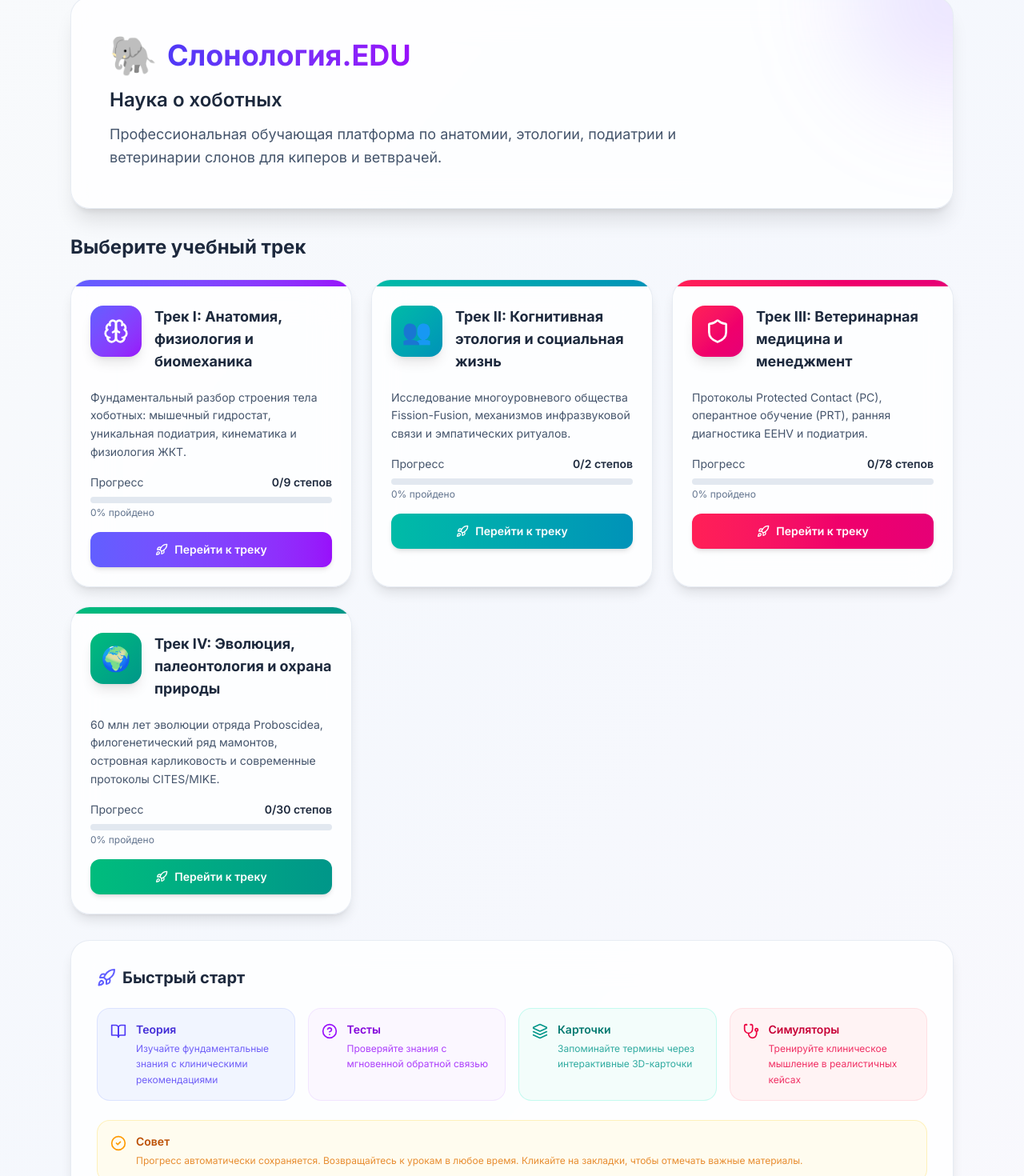
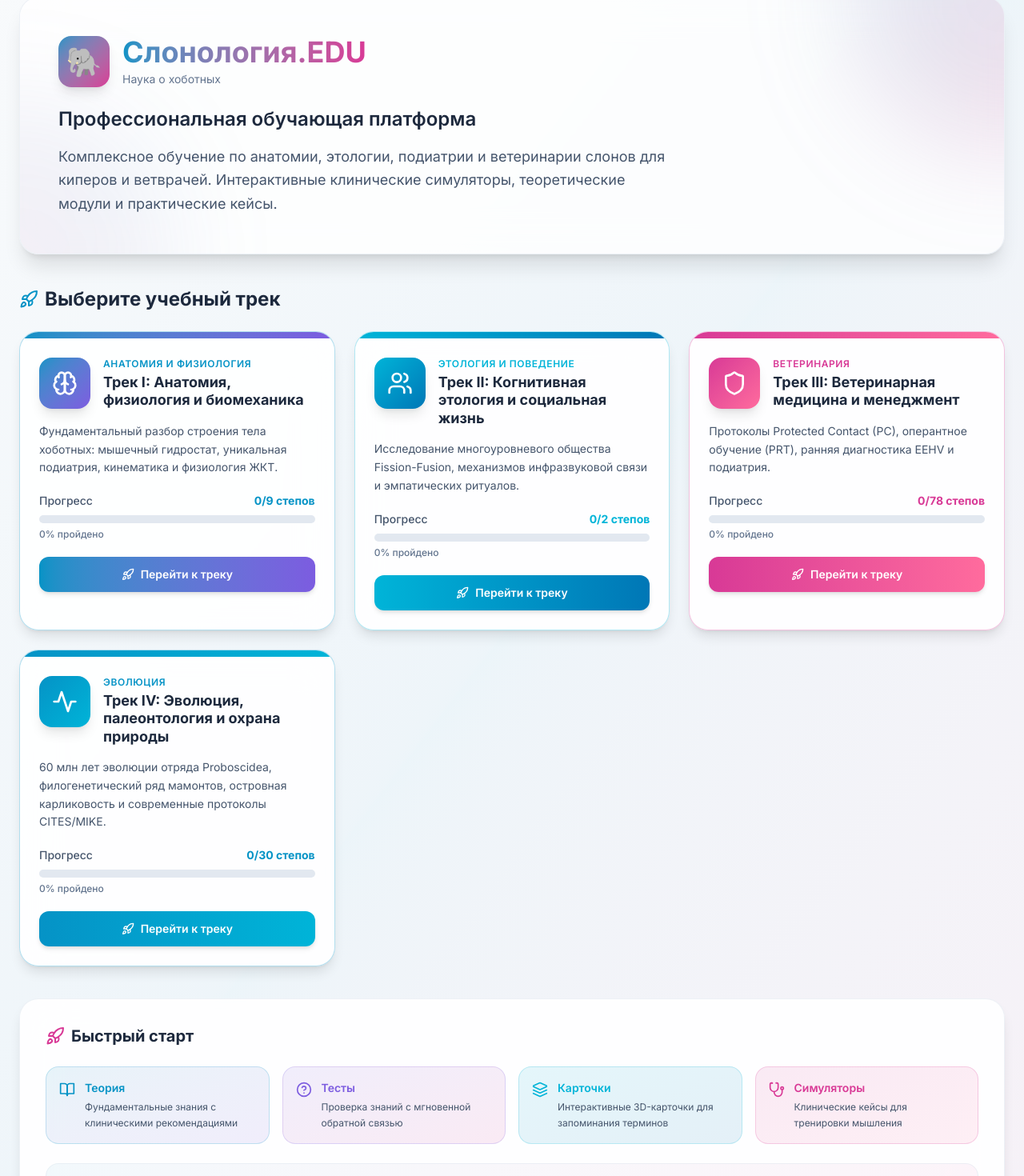
Before and after one commit to Drinkbeer228/elephantorina, a React (Vite) app: page / in a window 1280 px wide. Shown: the part 117-1587 px from the top of the page at 80% size. Built offline with nearby package versions, Linux system fonts and the light colour scheme.

Commit message:
task snapshot 9a62fbc8-21b8-4177-aca9-ec33ca932582

```diff
--- a/index.html
+++ b/index.html
@@ -3,7 +3,7 @@
   <head>
     <meta charset="UTF-8" />
     <meta name="viewport" content="width=device-width, initial-scale=1.0, maximum-scale=1.0, user-scalable=no" />
-    <meta name="theme-color" content="#6366f1" />
+    <meta name="theme-color" content="#0593C6" />
     <meta name="description" content="Слонология.EDU — интерактивная PWA-платформа для обучения анатомии и физиологии слонов" />
     <meta name="apple-mobile-web-app-capable" content="yes" />
     <meta name="apple-mobile-web-app-status-bar-style" content="default" />
--- a/src/components/Dashboard.tsx
+++ b/src/components/Dashboard.tsx
@@ -1,4 +1,4 @@
-import { BookOpen, Brain, Shield, Rocket, CheckCircle2, Layers, HelpCircle, Stethoscope } from 'lucide-react';
+import { BookOpen, Brain, Shield, Rocket, CheckCircle2, Layers, HelpCircle, Stethoscope, Users, Heart, Activity } from 'lucide-react';
 import { Course, UserProgress } from '../types/course';
 
 interface DashboardProps {
@@ -7,64 +7,88 @@ interface DashboardProps {
   onSelectCourse: (courseId: string) => void;
 }
 
-function getCourseIcon(iconName: string) {
-  switch (iconName) {
-    case 'Brain':
-      return <Brain className="w-8 h-8" />;
-    case 'Users':
-      return <span className="text-3xl">👥</span>;
-    case 'ShieldCross':
-      return <Shield className="w-8 h-8" />;
-    case 'Globe':
-      return <span className="text-3xl">🌍</span>;
-    default:
-      return <BookOpen className="w-8 h-8" />;
+// Цветовая схема для каждого трека
+const TRACK_THEMES = {
+  'track-1-anatomy': {
+    gradient: 'from-[#0593C6] to-[#7C5CE0]',
+    gradientSoft: 'from-[#0593C6]/10 to-[#7C5CE0]/10',
+    border: 'border-[#0593C6]/30',
+    text: 'text-[#0593C6]',
+    bg: 'bg-[#0593C6]',
+    icon: <Brain className="w-8 h-8" />,
+    label: 'Анатомия и физиология'
+  },
+  'track-2-ethology': {
+    gradient: 'from-[#00B4D8] to-[#0077B6]',
+    gradientSoft: 'from-[#00B4D8]/10 to-[#0077B6]/10',
+    border: 'border-[#00B4D8]/30',
+    text: 'text-[#00B4D8]',
+    bg: 'bg-[#00B4D8]',
+    icon: <Users className="w-8 h-8" />,
+    label: 'Этология и поведение'
+  },
+  'track-3-veterinary': {
+    gradient: 'from-[#D83996] to-[#FF6B9D]',
+    gradientSoft: 'from-[#D83996]/10 to-[#FF6B9D]/10',
+    border: 'border-[#D83996]/30',
+    text: 'text-[#D83996]',
+    bg: 'bg-[#D83996]',
+    icon: <Shield className="w-8 h-8" />,
+    label: 'Ветеринария'
+  },
+  'track-4-evolution': {
+    gradient: 'from-[#0593C6] to-[#00B4D8]',
+    gradientSoft: 'from-[#0593C6]/10 to-[#00B4D8]/10',
+    border: 'border-[#0593C6]/30',
+    text: 'text-[#0593C6]',
+    bg: 'bg-[#0593C6]',
+    icon: <Activity className="w-8 h-8" />,
+    label: 'Эволюция'
   }
-}
+};
 
-function getCourseGradient(iconName: string) {
-  switch (iconName) {
-    case 'Brain':
-      return 'from-indigo-500 to-purple-600';
-    case 'Users':
-      return 'from-teal-500 to-cyan-600';
-    case 'ShieldCross':
-      return 'from-rose-500 to-pink-600';
-    case 'Globe':
-      return 'from-emerald-500 to-teal-600';
-    default:
-      return 'from-slate-500 to-slate-600';
-  }
+function getTrackTheme(courseId: string) {
+  return TRACK_THEMES[courseId as keyof typeof TRACK_THEMES] || TRACK_THEMES['track-1-anatomy'];
 }
 
 export default function Dashboard({ courses, progressStore, onSelectCourse }: DashboardProps) {
   return (
-    <div className="min-h-screen bg-gradient-to-br from-slate-50 via-indigo-50/30 to-purple-50/30 dark:from-slate-950 dark:via-indigo-950/20 dark:to-purple-950/20">
-      <div className="max-w-6xl mx-auto px-4 sm:px-6 py-8 sm:py-12">
-        {/* Welcome Banner */}
-        <div className="relative overflow-hidden bg-white/80 dark:bg-slate-900/80 backdrop-blur-xl rounded-3xl border border-slate-200/80 dark:border-slate-700/50 shadow-xl p-8 sm:p-12 mb-8">
-          <div className="absolute top-0 right-0 w-64 h-64 bg-gradient-to-br from-indigo-400/20 to-purple-400/20 rounded-full blur-3xl -translate-y-32 translate-x-32" />
-          <div className="relative">
-            <div className="flex items-center gap-3 mb-4">
-              <span className="text-5xl">🐘</span>
-              <h1 className="text-3xl sm:text-4xl font-bold bg-gradient-to-r from-indigo-600 to-purple-600 dark:from-indigo-400 dark:to-purple-400 bg-clip-text text-transparent">
-                Слонология.EDU
-              </h1>
+    <div className="min-h-screen bg-gradient-to-br from-slate-50 via-[#0593C6]/5 to-[#D83996]/5 dark:from-slate-950 dark:via-[#0593C6]/10 dark:to-[#D83996]/10">
+      <div className="max-w-7xl mx-auto px-4 sm:px-6 py-8 sm:py-12">
+        {/* Hero Section */}
+        <div className="relative overflow-hidden bg-white/80 dark:bg-slate-900/80 backdrop-blur-xl rounded-[24px] border border-slate-200/60 dark:border-slate-700/50 shadow-xl mb-10">
+          <div className="absolute top-0 right-0 w-96 h-96 bg-gradient-to-br from-[#0593C6]/20 to-[#D83996]/20 rounded-full blur-3xl -translate-y-48 translate-x-48" />
+          <div className="absolute bottom-0 left-0 w-96 h-96 bg-gradient-to-tr from-[#D83996]/10 to-[#0593C6]/10 rounded-full blur-3xl translate-y-48 -translate-x-48" />
+
+          <div className="relative p-8 sm:p-12">
+            <div className="flex items-center gap-4 mb-6">
+              <div className="w-16 h-16 rounded-2xl bg-gradient-to-br from-[#0593C6] to-[#D83996] flex items-center justify-center shadow-lg">
+                <span className="text-4xl">🐘</span>
+              </div>
+              <div>
+                <h1 className="text-3xl sm:text-4xl font-bold bg-gradient-to-r from-[#0593C6] to-[#D83996] bg-clip-text text-transparent">
+                  Слонология.EDU
+                </h1>
+                <p className="text-sm text-slate-500 dark:text-slate-400 mt-1">Наука о хоботных</p>
+              </div>
             </div>
-            <h2 className="text-xl sm:text-2xl font-semibold text-slate-800 dark:text-slate-100 mb-3">
-              Наука о хоботных
+
+            <h2 className="text-xl sm:text-2xl font-semibold text-slate-800 dark:text-slate-100 mb-4">
+              Профессиональная обучающая платформа
             </h2>
             <p className="text-base sm:text-lg text-slate-600 dark:text-slate-300 leading-relaxed max-w-3xl">
-              Профессиональная обучающая платформа по анатомии, этологии, подиатрии и ветеринарии слонов для киперов и ветврачей.
+              Комплексное обучение по анатомии, этологии, подиатрии и ветеринарии слонов для киперов и ветврачей. Интерактивные клинические симуляторы, теоретические модули и практические кейсы.
             </p>
           </div>
         </div>
 
         {/* Courses Catalog */}
-        <div className="mb-8">
-          <h3 className="text-2xl font-bold text-slate-800 dark:text-slate-100 mb-6">
+        <div className="mb-10">
+          <h3 className="text-2xl font-bold text-slate-800 dark:text-slate-100 mb-6 flex items-center gap-2">
+            <Rocket className="w-6 h-6 text-[#0593C6]" />
             Выберите учебный трек
           </h3>
+
           <div className="grid grid-cols-1 md:grid-cols-2 lg:grid-cols-3 gap-6">
             {courses.map((course) => {
               const progress = progressStore[course.id];
@@ -72,48 +96,52 @@ export default function Dashboard({ courses, progressStore, onSelectCourse }: Da
               const completedCount = progress?.completedSteps.length || 0;
               const totalSteps = allSteps.length;
               const progressPercent = totalSteps > 0 ? (completedCount / totalSteps) * 100 : 0;
+              const theme = getTrackTheme(course.id);
 
               return (
                 <div
                   key={course.id}
-                  className="group bg-white/80 dark:bg-slate-900/80 backdrop-blur-xl rounded-3xl border border-slate-200/80 dark:border-slate-700/50 shadow-lg hover:shadow-2xl transition-all duration-300 overflow-hidden"
+                  className={`group relative bg-white/90 dark:bg-slate-900/90 backdrop-blur-xl rounded-[24px] border ${theme.border} shadow-lg hover:shadow-2xl transition-all duration-300 overflow-hidden`}
                 >
-                  {/* Course header with gradient */}
-                  <div className={`h-2 bg-gradient-to-r ${getCourseGradient(course.icon)}`} />
+                  {/* Gradient header */}
+                  <div className={`h-2 bg-gradient-to-r ${theme.gradient}`} />
 
                   <div className="p-6">
                     {/* Icon and title */}
                     <div className="flex items-start gap-4 mb-4">
-                      <div className={`w-16 h-16 rounded-2xl bg-gradient-to-br ${getCourseGradient(course.icon)} text-white flex items-center justify-center shadow-lg`}>
-                        {getCourseIcon(course.icon)}
+                      <div className={`w-16 h-16 rounded-2xl bg-gradient-to-br ${theme.gradient} text-white flex items-center justify-center shadow-lg group-hover:scale-105 transition-transform duration-300`}>
+                        {theme.icon}
                       </div>
                       <div className="flex-1">
-                        <h4 className="text-lg font-bold text-slate-800 dark:text-slate-100 mb-1">
+                        <p className={`text-xs font-semibold ${theme.text} uppercase tracking-wider mb-1`}>
+                          {theme.label}
+                        </p>
+                        <h4 className="text-lg font-bold text-slate-800 dark:text-slate-100 leading-tight">
                           {course.title}
                         </h4>
                       </div>
                     </div>
 
                     {/* Description */}
-                    <p className="text-sm text-slate-600 dark:text-slate-300 leading-relaxed mb-4 min-h-[60px]">
+                    <p className="text-sm text-slate-600 dark:text-slate-300 leading-relaxed mb-5 min-h-[60px]">
                       {course.description}
                     </p>
 
                     {/* Progress bar */}
-                    <div className="mb-4">
+                    <div className="mb-5">
                       <div className="flex items-center justify-between text-sm mb-2">
-                        <span className="text-slate-600 dark:text-slate-400">Прогресс</span>
-                        <span className="font-semibold text-slate-800 dark:text-slate-200">
+                        <span className="text-slate-600 dark:text-slate-400 font-medium">Прогресс</span>
+                        <span className={`font-bold ${theme.text}`}>
                           {completedCount}/{totalSteps} степов
                         </span>
                       </div>
-                      <div className="h-2 bg-slate-200 dark:bg-slate-700 rounded-full overflow-hidden">
+                      <div className="h-2.5 bg-slate-200 dark:bg-slate-700 rounded-full overflow-hidden">
                         <div
-                          className={`h-full bg-gradient-to-r ${getCourseGradient(course.icon)} rounded-full transition-all duration-500`}
+                          className={`h-full bg-gradient-to-r ${theme.gradient} rounded-full transition-all duration-500 ease-out`}
                           style={{ width: `${progressPercent}%` }}
                         />
                       </div>
-                      <p className="text-xs text-slate-500 dark:text-slate-400 mt-1">
+                      <p className="text-xs text-slate-500 dark:text-slate-400 mt-1.5 font-medium">
                         {Math.round(progressPercent)}% пройдено
                       </p>
                     </div>
@@ -123,10 +151,10 @@ export default function Dashboard({ courses, progressStore, onSelectCourse }: Da
                       onClick={() => onSelectCourse(course.id)}
                       className={`
                         w-full flex items-center justify-center gap-2 px-4 py-3 rounded-xl
-                        bg-gradient-to-r ${getCourseGradient(course.icon)}
+                        bg-gradient-to-r ${theme.gradient}
                         text-white font-semibold text-sm
                         shadow-md hover:shadow-lg
-                        transform hover:scale-[1.02]
+                        transform hover:scale-[1.02] hover:-translate-y-0.5
                         transition-all duration-200
                       `}
                     >
@@ -141,74 +169,66 @@ export default function Dashboard({ courses, progressStore, onSelectCourse }: Da
         </div>
 
         {/* Quick Start Guide */}
-        <div className="bg-white/80 dark:bg-slate-900/80 backdrop-blur-xl rounded-3xl border border-slate-200/80 dark:border-slate-700/50 shadow-lg p-6 sm:p-8">
+        <div className="bg-white/90 dark:bg-slate-900/90 backdrop-blur-xl rounded-[24px] border border-slate-200/60 dark:border-slate-700/50 shadow-lg p-6 sm:p-8">
           <h3 className="text-xl font-bold text-slate-800 dark:text-slate-100 mb-6 flex items-center gap-2">
-            <Rocket className="w-6 h-6 text-indigo-500" />
+            <Rocket className="w-6 h-6 text-[#D83996]" />
             Быстрый старт
           </h3>
 
           <div className="grid grid-cols-1 sm:grid-cols-2 lg:grid-cols-4 gap-4">
             {/* Theory */}
-            <div className="flex items-start gap-3 p-4 bg-indigo-50/80 dark:bg-indigo-900/20 rounded-2xl border border-indigo-200/50 dark:border-indigo-700/50">
-              <BookOpen className="w-5 h-5 text-indigo-600 dark:text-indigo-400 shrink-0 mt-0.5" />
+            <div className="flex items-start gap-3 p-4 bg-gradient-to-br from-[#0593C6]/10 to-[#7C5CE0]/10 rounded-2xl border border-[#0593C6]/20">
+              <BookOpen className="w-5 h-5 text-[#0593C6] shrink-0 mt-0.5" />
               <div>
-                <p className="text-sm font-semibold text-indigo-700 dark:text-indigo-300 mb-1">
-                  Теория
-                </p>
-                <p className="text-xs text-indigo-600/80 dark:text-indigo-400/80 leading-relaxed">
-                  Изучайте фундаментальные знания с клиническими рекомендациями
+                <p className="text-sm font-semibold text-[#0593C6] mb-1">Теория</p>
+                <p className="text-xs text-slate-600 dark:text-slate-300 leading-relaxed">
+                  Фундаментальные знания с клиническими рекомендациями
                 </p>
               </div>
             </div>
 
             {/* Quiz */}
-            <div className="flex items-start gap-3 p-4 bg-purple-50/80 dark:bg-purple-900/20 rounded-2xl border border-purple-200/50 dark:border-purple-700/50">
-              <HelpCircle className="w-5 h-5 text-purple-600 dark:text-purple-400 shrink-0 mt-0.5" />
+            <div className="flex items-start gap-3 p-4 bg-gradient-to-br from-[#7C5CE0]/10 to-[#D83996]/10 rounded-2xl border border-[#7C5CE0]/20">
+              <HelpCircle className="w-5 h-5 text-[#7C5CE0] shrink-0 mt-0.5" />
               <div>
-                <p className="text-sm font-semibold text-purple-700 dark:text-purple-300 mb-1">
-                  Тесты
-                </p>
-                <p className="text-xs text-purple-600/80 dark:text-purple-400/80 leading-relaxed">
-                  Проверяйте знания с мгновенной обратной связью
+                <p className="text-sm font-semibold text-[#7C5CE0] mb-1">Тесты</p>
+                <p className="text-xs text-slate-600 dark:text-slate-300 leading-relaxed">
+                  Проверка знаний с мгновенной обратной связью
                 </p>
               </div>
             </div>
 
             {/* Flashcards */}
-            <div className="flex items-start gap-3 p-4 bg-teal-50/80 dark:bg-teal-900/20 rounded-2xl border border-teal-200/50 dark:border-teal-700/50">
-              <Layers className="w-5 h-5 text-teal-600 dark:text-teal-400 shrink-0 mt-0.5" />
+            <div className="flex items-start gap-3 p-4 bg-gradient-to-br from-[#00B4D8]/10 to-[#0077B6]/10 rounded-2xl border border-[#00B4D8]/20">
+              <Layers className="w-5 h-5 text-[#00B4D8] shrink-0 mt-0.5" />
               <div>
-                <p className="text-sm font-semibold text-teal-700 dark:text-teal-300 mb-1">
-                  Карточки
-                </p>
-                <p className="text-xs text-teal-600/80 dark:text-teal-400/80 leading-relaxed">
-                  Запоминайте термины через интерактивные 3D-карточки
+                <p className="text-sm font-semibold text-[#00B4D8] mb-1">Карточки</p>
+                <p className="text-xs text-slate-600 dark:text-slate-300 leading-relaxed">
+                  Интерактивные 3D-карточки для запоминания терминов
                 </p>
               </div>
             </div>
 
             {/* Scenario */}
-            <div className="flex items-start gap-3 p-4 bg-rose-50/80 dark:bg-rose-900/20 rounded-2xl border border-rose-200/50 dark:border-rose-700/50">
-              <Stethoscope className="w-5 h-5 text-rose-600 dark:text-rose-400 shrink-0 mt-0.5" />
+            <div className="flex items-start gap-3 p-4 bg-gradient-to-br from-[#D83996]/10 to-[#FF6B9D]/10 rounded-2xl border border-[#D83996]/20">
+              <Stethoscope className="w-5 h-5 text-[#D83996] shrink-0 mt-0.5" />
               <div>
-                <p className="text-sm font-semibold text-rose-700 dark:text-rose-300 mb-1">
-                  Симуляторы
-                </p>
-                <p className="text-xs text-rose-600/80 dark:text-rose-400/80 leading-relaxed">
-                  Тренируйте клиническое мышление в реалистичных кейсах
+                <p className="text-sm font-semibold text-[#D83996] mb-1">Симуляторы</p>
+                <p className="text-xs text-slate-600 dark:text-slate-300 leading-relaxed">
+                  Клинические кейсы для тренировки мышления
                 </p>
               </div>
             </div>
           </div>
 
-          <div className="mt-6 p-4 bg-amber-50/80 dark:bg-amber-900/20 rounded-2xl border border-amber-200/50 dark:border-amber-700/50">
+          <div className="mt-6 p-4 bg-gradient-to-r from-[#0593C6]/5 to-[#D83996]/5 rounded-2xl border border-slate-200/60 dark:border-slate-700/50">
             <div className="flex items-start gap-3">
-              <CheckCircle2 className="w-5 h-5 text-amber-500 shrink-0 mt-0.5" />
+              <CheckCircle2 className="w-5 h-5 text-[#0593C6] shrink-0 mt-0.5" />
               <div>
-                <p className="text-sm font-semibold text-amber-700 dark:text-amber-300 mb-1">
+                <p className="text-sm font-semibold text-slate-700 dark:text-slate-200 mb-1">
                   Совет
                 </p>
-                <p className="text-xs text-amber-600/80 dark:text-amber-400/80 leading-relaxed">
+                <p className="text-xs text-slate-600 dark:text-slate-300 leading-relaxed">
                   Прогресс автоматически сохраняется. Возвращайтесь к урокам в любое время. Кликайте на закладки, чтобы отмечать важные материалы.
                 </p>
               </div>
```
Also changed, not shown: src/components/Header.tsx (+4 -4 lines), src/components/Sidebar.tsx (+6 -6 lines).
